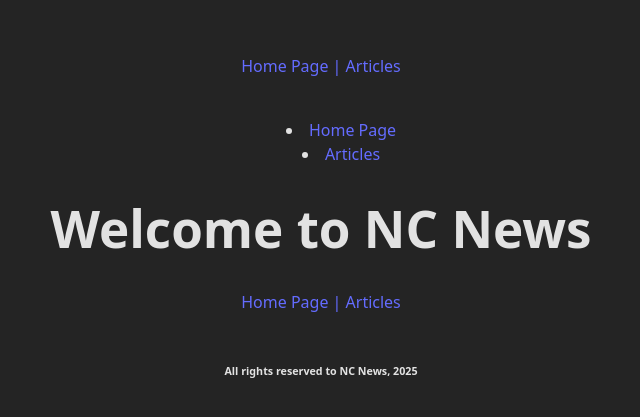
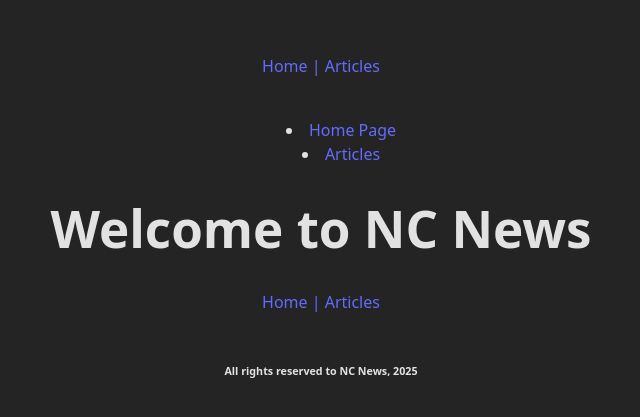
Before and after one commit to tplusk/fe-ne-news, a React (Vite) app: page / in a window 1280 px wide. Shown: the part 171-588 px from the top of the page, without its empty margins (319-959 px from the left). Built offline with nearby package versions, Linux system fonts and the light colour scheme.

Commit message:
amended navbar

```diff
--- a/src/components/Navbar.jsx
+++ b/src/components/Navbar.jsx
@@ -4,7 +4,7 @@
   return (
     <nav>
       <span className="newsspan">
-        <Link to="/">Home Page | </Link>
+        <Link to="/">Home | </Link>
       </span>
       <span className="newsspan">
         <Link to="/articles">Articles </Link>
```
